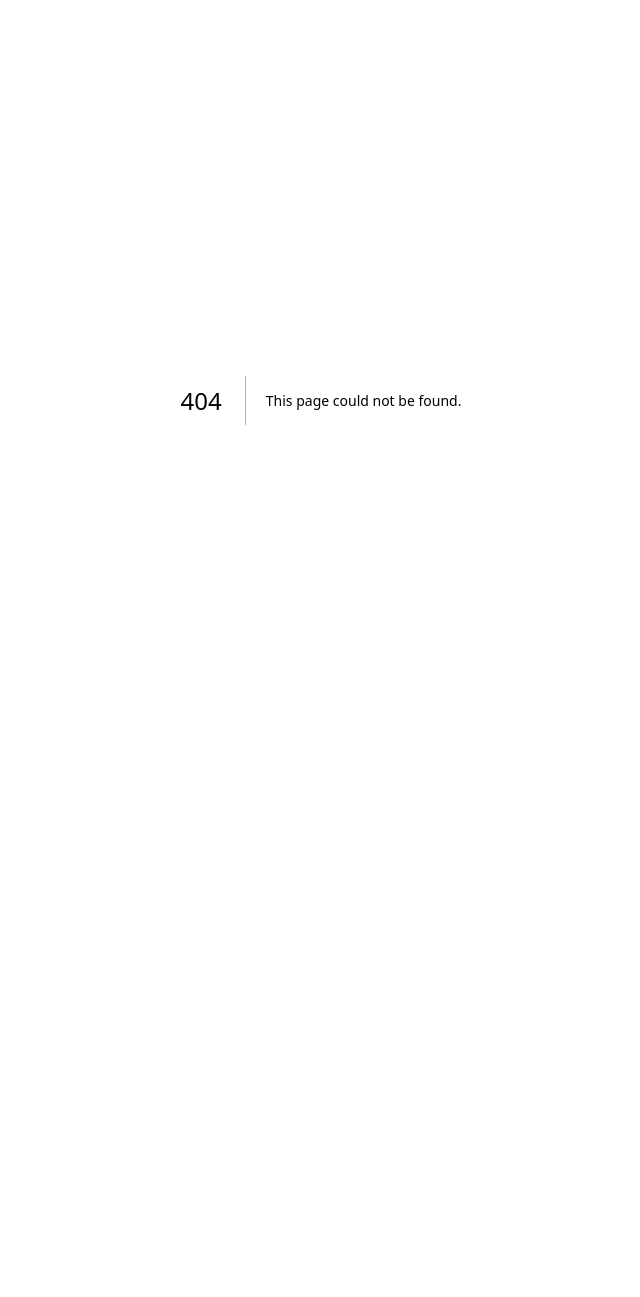
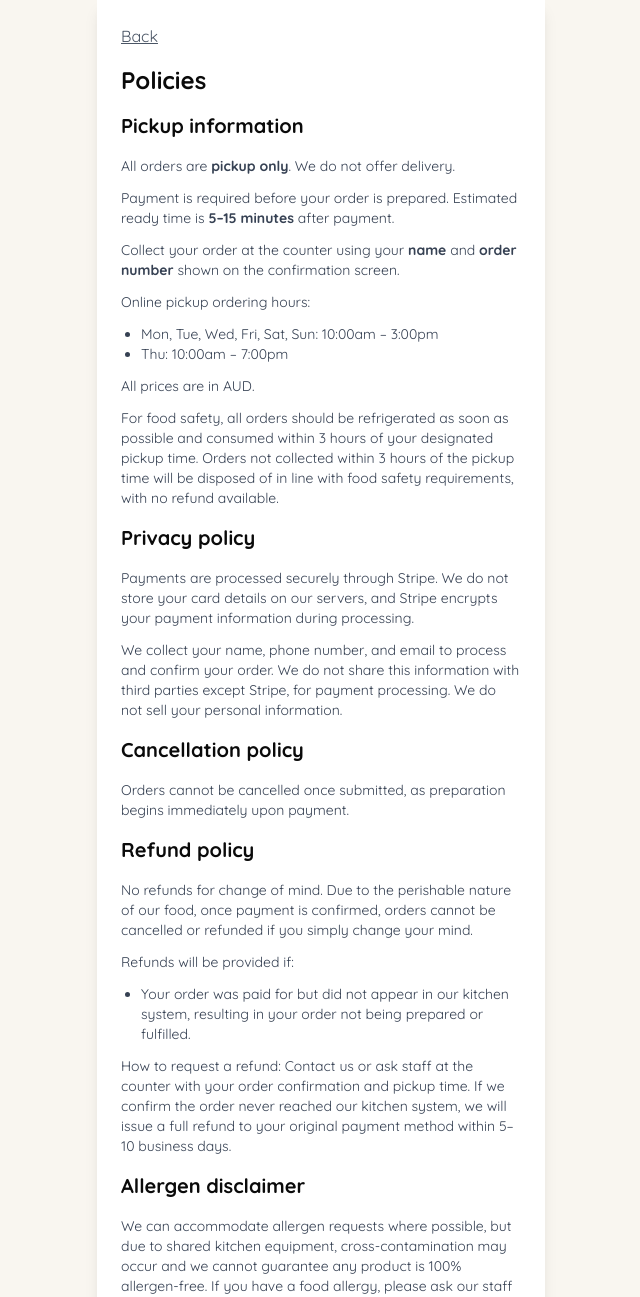
Before and after one commit to john-dlee/pickup-order-app, a Next.js app: page /policies in a window 1280 px wide. Before the commit this address had no page. Shown: the top 1297 px of the page, without its empty margins (319-959 px from the left). Before the commit the page ends 800 px from the top, so only its background shows below. Built offline with nearby package versions, Linux system fonts and the light colour scheme.

Commit message:
Add footer linking to policies page with all policies

```diff
--- a/app/checkout/page.tsx
+++ b/app/checkout/page.tsx
@@ -11,6 +11,7 @@ import { Button } from "@/components/ui/button";
 import { normaliseAuMobile } from "@/lib/phone";
 import { createSupabaseClient } from "@/lib/supabase/client";
 import { isStoreOpenNow } from "@/lib/store-hours";
+import { Footer } from "@/components/footer";
 
 const supabase = createSupabaseClient();
 
@@ -128,7 +129,7 @@ export default function CheckoutPage() {
   return (
     <div className="max-w-md mx-auto min-h-screen bg-white text-black font-sans shadow-lg">
       <PickupHeader backHref="/cart" />
-      <main className="pb-52">
+      <main>
         <div className="bg-blue-50 px-4 py-3 text-sm font-medium text-blue-900 border-b border-gray-200">
           We start preparing as soon as you pay. Estimated ready in <span className="font-bold">5-15 minutes.</span>
         </div>
@@ -175,6 +176,10 @@ export default function CheckoutPage() {
           </div>
         </div>
       </main>
+
+      <div className="fixed inset-x-0 bottom-[9rem] z-40 mx-auto max-w-md bg-white">
+        <Footer />
+      </div>
       <div className="fixed inset-x-0 bottom-0 z-50 mx-auto w-full max-w-md border-t border-gray-200 bg-white px-4 pb-4 shadow-lg">
         <div className="flex justify-between mb-1 pt-4 font-bold text-lg">
           <span>Total</span>
--- /dev/null
+++ b/app/policies/page.tsx
@@ -0,0 +1,129 @@
+"use client";
+
+import { useRouter } from "next/navigation";
+
+const LAST_UPDATED = "17 July 2026"
+export default function PoliciesPage() {
+  const router = useRouter();
+  return (
+    <main className="mx-auto max-w-md min-h-screen bg-white p-6 shadow-lg">
+      <button
+        type="button"
+        onClick={() => router.back()}
+        className="text-md text-gray-600 underline"
+      >
+        Back
+      </button>
+
+      <h1 className="mt-4 text-2xl font-bold">Policies</h1>
+
+      <h2 className="mt-4 text-xl font-bold">Pickup information</h2>
+      <div className="mt-4 space-y-3 text-sm text-gray-700">
+        <p>
+          All orders are <strong>pickup only</strong>. We do not offer delivery.
+        </p>
+        <p>
+          Payment is required before your order is prepared. Estimated ready time is{" "}
+          <strong>5–15 minutes</strong> after payment.
+        </p>
+        <p>
+          Collect your order at the counter using your <strong>name</strong> and{" "}
+          <strong>order number</strong> shown on the confirmation screen.
+        </p>
+        <p>Online pickup ordering hours:</p>
+        <ul className="list-disc pl-5">
+          <li>Mon, Tue, Wed, Fri, Sat, Sun: 10:00am – 3:00pm</li>
+          <li>Thu: 10:00am – 7:00pm</li>
+        </ul>
+        <p>All prices are in AUD.</p>
+        <p>
+          For food safety, all orders should be refrigerated as soon as possible and
+          consumed within 3 hours of your designated pickup time. Orders not collected
+          within 3 hours of the pickup time will be disposed of in line with food safety
+          requirements, with no refund available.
+        </p>
+      </div>
+
+      <h2 className="mt-4 text-xl font-bold">Privacy policy</h2>
+      <div className="mt-4 space-y-3 text-sm text-gray-700">
+        <p>
+          Payments are processed securely through Stripe.
+          We do not store your card details on our servers,
+          and Stripe encrypts your payment information during processing.
+        </p>
+        <p>
+          We collect your name, phone number, and email to process and confirm your order.
+          We do not share this information with third parties except Stripe, for payment processing.
+          We do not sell your personal information.
+        </p>
+      </div>
+
+      <h2 className="mt-4 text-xl font-bold">Cancellation policy</h2>
+      <div className="mt-4 space-y-3 text-sm text-gray-700">
+        <p>
+          Orders cannot be cancelled once submitted, as preparation begins immediately
+          upon payment.
+        </p>
+      </div>
+
+      <h2 className="mt-4 text-xl font-bold">Refund policy</h2>
+      <div className="mt-4 space-y-3 text-sm text-gray-700">
+        <p>
+          No refunds for change of mind. Due to the perishable nature of our food, once
+          payment is confirmed, orders cannot be cancelled or refunded if you simply
+          change your mind.
+        </p>
+        <p>Refunds will be provided if:</p>
+        <ul className="list-disc pl-5">
+          <li>
+            Your order was paid for but did not appear in our kitchen system, resulting
+            in your order not being prepared or fulfilled.
+          </li>
+        </ul>
+        <p>
+          How to request a refund: Contact us or ask staff at the counter with your
+          order confirmation and pickup time. If we confirm the order never reached our
+          kitchen system, we will issue a full refund to your original payment method
+          within 5–10 business days.
+        </p>
+      </div>
+
+      <h2 className="mt-4 text-xl font-bold">Allergen disclaimer</h2>
+      <div className="mt-4 space-y-3 text-sm text-gray-700">
+        <p>
+          We can accommodate allergen requests where possible, but due to shared
+          kitchen equipment, cross-contamination may occur and we cannot guarantee any
+          product is 100% allergen-free. If you have a food allergy, please ask our
+          staff for ingredient information before ordering. To the extent permitted by
+          law, we are not liable for adverse reactions where accurate allergen
+          information was provided upon request.
+        </p>
+      </div>
+
+      <h2 className="mt-4 text-xl font-bold">Order accuracy</h2>
+      <div className="mt-4 space-y-3 text-sm text-gray-700">
+        <p>
+          Menu prices are subject to change without notice. The total order shown at
+          checkout is final.
+        </p>
+      </div>
+
+      <h2 className="mt-4 text-xl font-bold">Customer service contact</h2>
+      <div className="mt-4 space-y-3 text-sm text-gray-700">
+        <p>
+          <a href="tel:+61433887903">0433 887 903</a>
+        </p>
+        <p>
+          <a href="mailto:sushisapporomacarthur@gmail.com">
+            sushisapporomacarthur@gmail.com
+          </a>
+        </p>
+        <p>ABN: 58 663 525 755</p>
+      </div>
+      <p className="mt-4 space-y-3 text-sm text-gray-700">This website is operated by SUN'S KATSU HOUSE PTY LTD, trading as Sushi Sapporo.</p>
+      <p className="mt-6 text-xs text-gray-400">
+        Last updated: {LAST_UPDATED}
+      </p>
+    </main>
+  );
+}
--- /dev/null
+++ b/components/footer.tsx
@@ -0,0 +1,19 @@
+import Link from "next/link";
+
+export function Footer() {
+  return (
+    <footer className="mx-auto max-w-md border-t px-4 py-4 text-xs text-gray-600">
+      <p className="font-semibold text-gray-900">Sushi Sapporo</p>
+      <p>Macarthur Square, 200 Gilchrist Dr, Campbelltown NSW 2560 </p>
+      <p>
+        <a href="tel:+61433887903">0433 887 903</a>
+        {" · "}
+        <a href="mailto:sushisapporomacarthur@gmail.com">sushisapporomacarthur@gmail.com</a>
+      </p>
+      <p className="mt-2">All prices in AUD.</p>
+      <nav className="mt-3 flex flex-wrap gap-x-3 gap-y-1 underline">
+        <Link className="text-sm font-medium" href="/policies">Policies</Link>
+      </nav>
+    </footer>
+  )
+}
--- a/components/menu/menu-content.tsx
+++ b/components/menu/menu-content.tsx
@@ -10,6 +10,7 @@ import { scrollToSection } from "@/lib/scroll-to-section";
 import { useActiveCategory } from "@/app/hooks/use-active-category";
 import { createSupabaseClient } from "@/lib/supabase/client";
 import { formatWeeklyHours, isStoreOpenNow } from "@/lib/store-hours";
+import { Footer } from "@/components/footer";
 
 const supabase = createSupabaseClient();
 
@@ -116,7 +117,7 @@ export function MenuContent({ categories }: Props) {
 
   const activeSlug = pinnedSlug ?? spySlug;
   return (
-    <div className="min-h-screen pb-12">
+    <div className="min-h-screen pb-16">
       <MenuHero />
       {showClosedBanner && (
         <div className="border-b border-amber-200 bg-amber-50 px-4 py-3 text-sm text-amber-800" role="alert">
@@ -143,7 +144,7 @@ export function MenuContent({ categories }: Props) {
         activeSlug={activeSlug}
         onCategorySelect={handleCategorySelect}
       />
-      <main className="pb-4">
+      <main>
         {categories.map((cat) => (
           <section
             key={cat.id}
@@ -171,6 +172,7 @@ export function MenuContent({ categories }: Props) {
         open={sheetOpen}
         onOpenChange={handleSheetOpenChange}
       />
+      <Footer />
     </div>
   );
 }
```
